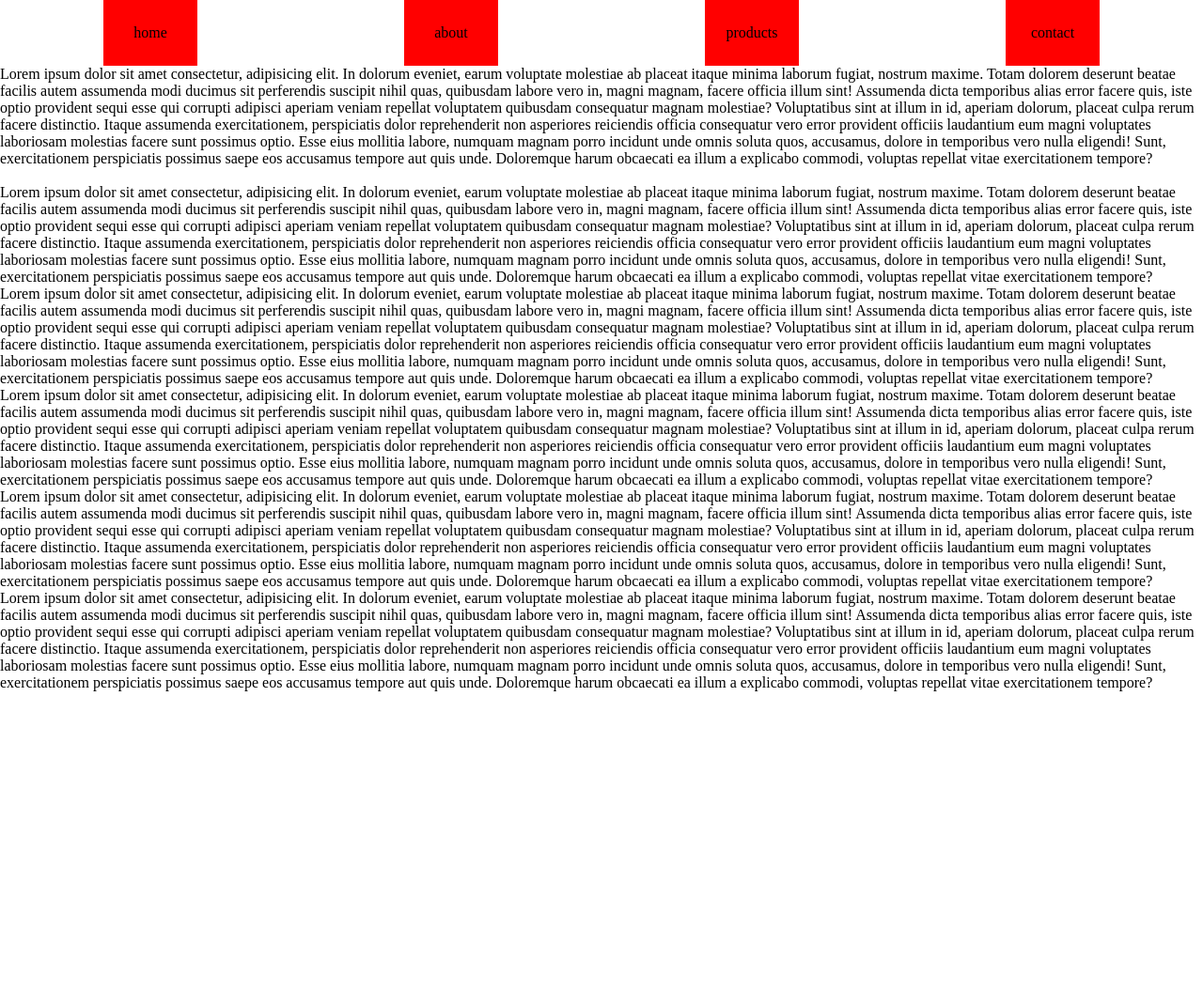
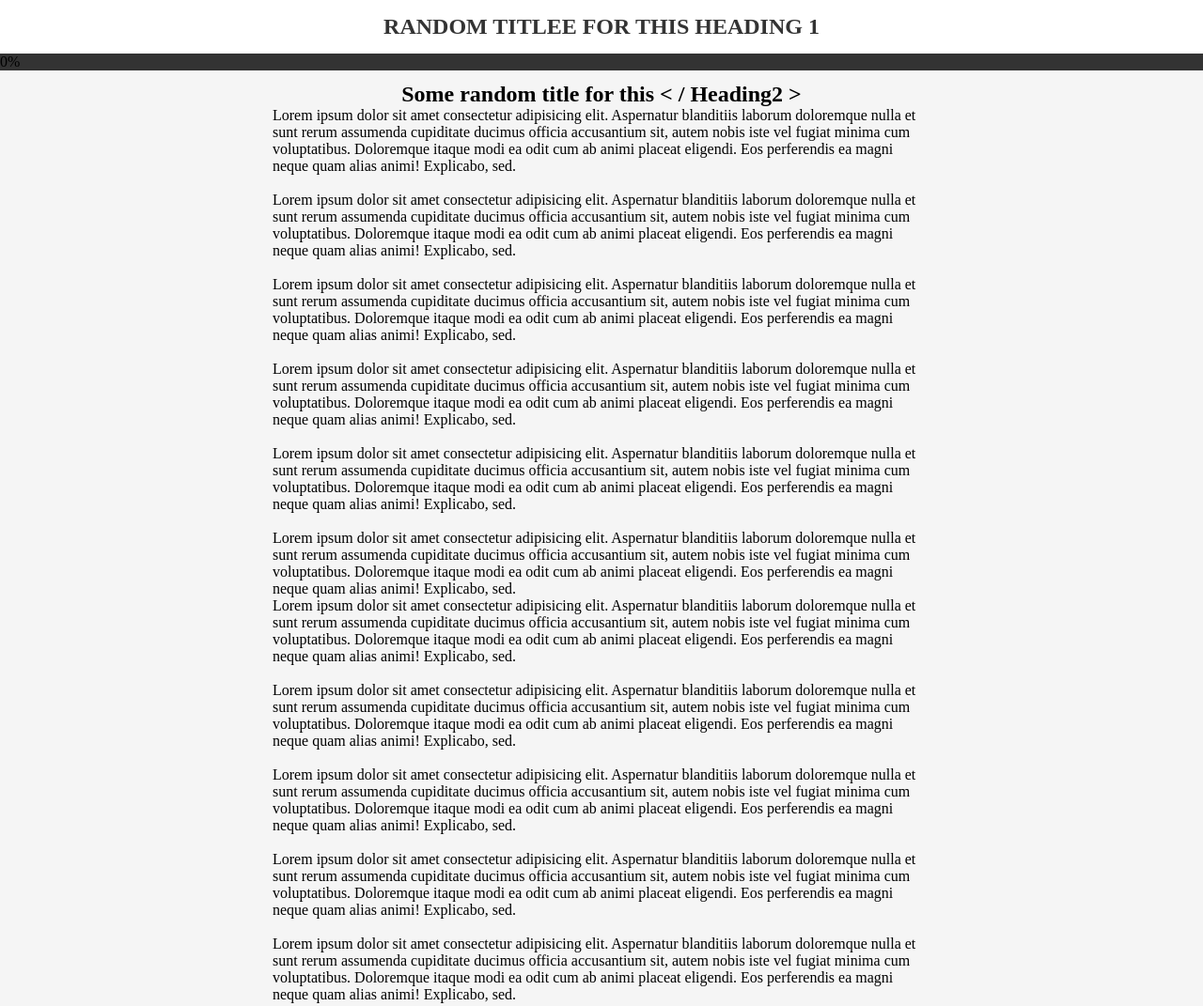
Before and after one commit to PiotrKrzaczkowski/practise-progress-bar, a plain HTML site: page index.html in a window 1280 px wide. Shown: the top 1071 px of the page at 94% size. Before the commit the page ends 800 px from the top, so only its background shows below. Drawn offline with Linux system fonts and the light colour scheme.

Commit message:
js logic added

```diff
--- a/index.html
+++ b/index.html
@@ -9,136 +9,283 @@
   </head>
   <body>
     <header>
-      <nav>
-        <ul>
-          <li>home</li>
-          <li>about</li>
-          <li>products</li>
-          <li>contact</li>
-        </ul>
-        <div class="bar"></div>
-      </nav>
+      <h1>Random titlee for this Heading 1</h1>
+      <div class="progress-bar">
+        <div class="progress-bar-inner">0%</div>
+      </div>
     </header>
-    <main>
-      <section>
+    <article>
+      <h2>Some random title for this < / Heading2 ></h2>
       <p>
-          Lorem ipsum dolor sit amet consectetur, adipisicing elit. In dolorum
-          eveniet, earum voluptate molestiae ab placeat itaque minima laborum
-          fugiat, nostrum maxime. Totam dolorem deserunt beatae facilis autem
-          assumenda modi ducimus sit perferendis suscipit nihil quas, quibusdam
-          labore vero in, magni magnam, facere officia illum sint! Assumenda
-          dicta temporibus alias error facere quis, iste optio provident sequi
-          esse qui corrupti adipisci aperiam veniam repellat voluptatem
-          quibusdam consequatur magnam molestiae? Voluptatibus sint at illum in
-          id, aperiam dolorum, placeat culpa rerum facere distinctio. Itaque
-          assumenda exercitationem, perspiciatis dolor reprehenderit non
-          asperiores reiciendis officia consequatur vero error provident
-          officiis laudantium eum magni voluptates laboriosam molestias facere
-          sunt possimus optio. Esse eius mollitia labore, numquam magnam porro
-          incidunt unde omnis soluta quos, accusamus, dolore in temporibus vero
-          nulla eligendi! Sunt, exercitationem perspiciatis possimus saepe eos
-          accusamus tempore aut quis unde. Doloremque harum obcaecati ea illum a
-          explicabo commodi, voluptas repellat vitae exercitationem tempore?
+        Lorem ipsum dolor sit amet consectetur adipisicing elit. Aspernatur
+        blanditiis laborum doloremque nulla et sunt rerum assumenda cupiditate
+        ducimus officia accusantium sit, autem nobis iste vel fugiat minima cum
+        voluptatibus. Doloremque itaque modi ea odit cum ab animi placeat
+        eligendi. Eos perferendis ea magni neque quam alias animi! Explicabo,
+        sed.
       </p>
       <br />
       <p>
-          Lorem ipsum dolor sit amet consectetur, adipisicing elit. In dolorum
-          eveniet, earum voluptate molestiae ab placeat itaque minima laborum
-          fugiat, nostrum maxime. Totam dolorem deserunt beatae facilis autem
-          assumenda modi ducimus sit perferendis suscipit nihil quas, quibusdam
-          labore vero in, magni magnam, facere officia illum sint! Assumenda
-          dicta temporibus alias error facere quis, iste optio provident sequi
-          esse qui corrupti adipisci aperiam veniam repellat voluptatem
-          quibusdam consequatur magnam molestiae? Voluptatibus sint at illum in
-          id, aperiam dolorum, placeat culpa rerum facere distinctio. Itaque
-          assumenda exercitationem, perspiciatis dolor reprehenderit non
-          asperiores reiciendis officia consequatur vero error provident
-          officiis laudantium eum magni voluptates laboriosam molestias facere
-          sunt possimus optio. Esse eius mollitia labore, numquam magnam porro
-          incidunt unde omnis soluta quos, accusamus, dolore in temporibus vero
-          nulla eligendi! Sunt, exercitationem perspiciatis possimus saepe eos
-          accusamus tempore aut quis unde. Doloremque harum obcaecati ea illum a
-          explicabo commodi, voluptas repellat vitae exercitationem tempore?
+        Lorem ipsum dolor sit amet consectetur adipisicing elit. Aspernatur
+        blanditiis laborum doloremque nulla et sunt rerum assumenda cupiditate
+        ducimus officia accusantium sit, autem nobis iste vel fugiat minima cum
+        voluptatibus. Doloremque itaque modi ea odit cum ab animi placeat
+        eligendi. Eos perferendis ea magni neque quam alias animi! Explicabo,
+        sed.
+      </p>
+      <br />
+      <p>
+        Lorem ipsum dolor sit amet consectetur adipisicing elit. Aspernatur
+        blanditiis laborum doloremque nulla et sunt rerum assumenda cupiditate
+        ducimus officia accusantium sit, autem nobis iste vel fugiat minima cum
+        voluptatibus. Doloremque itaque modi ea odit cum ab animi placeat
+        eligendi. Eos perferendis ea magni neque quam alias animi! Explicabo,
+        sed.
+      </p>
+      <br />
+      <p>
+        Lorem ipsum dolor sit amet consectetur adipisicing elit. Aspernatur
+        blanditiis laborum doloremque nulla et sunt rerum assumenda cupiditate
+        ducimus officia accusantium sit, autem nobis iste vel fugiat minima cum
+        voluptatibus. Doloremque itaque modi ea odit cum ab animi placeat
+        eligendi. Eos perferendis ea magni neque quam alias animi! Explicabo,
+        sed.
+      </p>
+      <br />
+      <p>
+        Lorem ipsum dolor sit amet consectetur adipisicing elit. Aspernatur
+        blanditiis laborum doloremque nulla et sunt rerum assumenda cupiditate
+        ducimus officia accusantium sit, autem nobis iste vel fugiat minima cum
+        voluptatibus. Doloremque itaque modi ea odit cum ab animi placeat
+        eligendi. Eos perferendis ea magni neque quam alias animi! Explicabo,
+        sed.
+      </p>
+      <br />
+      <p>
+        Lorem ipsum dolor sit amet consectetur adipisicing elit. Aspernatur
+        blanditiis laborum doloremque nulla et sunt rerum assumenda cupiditate
+        ducimus officia accusantium sit, autem nobis iste vel fugiat minima cum
+        voluptatibus. Doloremque itaque modi ea odit cum ab animi placeat
+        eligendi. Eos perferendis ea magni neque quam alias animi! Explicabo,
+        sed.
       </p>
       <p>
-          Lorem ipsum dolor sit amet consectetur, adipisicing elit. In dolorum
-          eveniet, earum voluptate molestiae ab placeat itaque minima laborum
-          fugiat, nostrum maxime. Totam dolorem deserunt beatae facilis autem
-          assumenda modi ducimus sit perferendis suscipit nihil quas, quibusdam
-          labore vero in, magni magnam, facere officia illum sint! Assumenda
-          dicta temporibus alias error facere quis, iste optio provident sequi
-          esse qui corrupti adipisci aperiam veniam repellat voluptatem
-          quibusdam consequatur magnam molestiae? Voluptatibus sint at illum in
-          id, aperiam dolorum, placeat culpa rerum facere distinctio. Itaque
-          assumenda exercitationem, perspiciatis dolor reprehenderit non
-          asperiores reiciendis officia consequatur vero error provident
-          officiis laudantium eum magni voluptates laboriosam molestias facere
-          sunt possimus optio. Esse eius mollitia labore, numquam magnam porro
-          incidunt unde omnis soluta quos, accusamus, dolore in temporibus vero
-          nulla eligendi! Sunt, exercitationem perspiciatis possimus saepe eos
-          accusamus tempore aut quis unde. Doloremque harum obcaecati ea illum a
-          explicabo commodi, voluptas repellat vitae exercitationem tempore?
+        Lorem ipsum dolor sit amet consectetur adipisicing elit. Aspernatur
+        blanditiis laborum doloremque nulla et sunt rerum assumenda cupiditate
+        ducimus officia accusantium sit, autem nobis iste vel fugiat minima cum
+        voluptatibus. Doloremque itaque modi ea odit cum ab animi placeat
+        eligendi. Eos perferendis ea magni neque quam alias animi! Explicabo,
+        sed.
       </p>
+      <br />
       <p>
-          Lorem ipsum dolor sit amet consectetur, adipisicing elit. In dolorum
-          eveniet, earum voluptate molestiae ab placeat itaque minima laborum
-          fugiat, nostrum maxime. Totam dolorem deserunt beatae facilis autem
-          assumenda modi ducimus sit perferendis suscipit nihil quas, quibusdam
-          labore vero in, magni magnam, facere officia illum sint! Assumenda
-          dicta temporibus alias error facere quis, iste optio provident sequi
-          esse qui corrupti adipisci aperiam veniam repellat voluptatem
-          quibusdam consequatur magnam molestiae? Voluptatibus sint at illum in
-          id, aperiam dolorum, placeat culpa rerum facere distinctio. Itaque
-          assumenda exercitationem, perspiciatis dolor reprehenderit non
-          asperiores reiciendis officia consequatur vero error provident
-          officiis laudantium eum magni voluptates laboriosam molestias facere
-          sunt possimus optio. Esse eius mollitia labore, numquam magnam porro
-          incidunt unde omnis soluta quos, accusamus, dolore in temporibus vero
-          nulla eligendi! Sunt, exercitationem perspiciatis possimus saepe eos
-          accusamus tempore aut quis unde. Doloremque harum obcaecati ea illum a
-          explicabo commodi, voluptas repellat vitae exercitationem tempore?
+        Lorem ipsum dolor sit amet consectetur adipisicing elit. Aspernatur
+        blanditiis laborum doloremque nulla et sunt rerum assumenda cupiditate
+        ducimus officia accusantium sit, autem nobis iste vel fugiat minima cum
+        voluptatibus. Doloremque itaque modi ea odit cum ab animi placeat
+        eligendi. Eos perferendis ea magni neque quam alias animi! Explicabo,
+        sed.
       </p>
+      <br />
       <p>
-          Lorem ipsum dolor sit amet consectetur, adipisicing elit. In dolorum
-          eveniet, earum voluptate molestiae ab placeat itaque minima laborum
-          fugiat, nostrum maxime. Totam dolorem deserunt beatae facilis autem
-          assumenda modi ducimus sit perferendis suscipit nihil quas, quibusdam
-          labore vero in, magni magnam, facere officia illum sint! Assumenda
-          dicta temporibus alias error facere quis, iste optio provident sequi
-          esse qui corrupti adipisci aperiam veniam repellat voluptatem
-          quibusdam consequatur magnam molestiae? Voluptatibus sint at illum in
-          id, aperiam dolorum, placeat culpa rerum facere distinctio. Itaque
-          assumenda exercitationem, perspiciatis dolor reprehenderit non
-          asperiores reiciendis officia consequatur vero error provident
-          officiis laudantium eum magni voluptates laboriosam molestias facere
-          sunt possimus optio. Esse eius mollitia labore, numquam magnam porro
-          incidunt unde omnis soluta quos, accusamus, dolore in temporibus vero
-          nulla eligendi! Sunt, exercitationem perspiciatis possimus saepe eos
-          accusamus tempore aut quis unde. Doloremque harum obcaecati ea illum a
-          explicabo commodi, voluptas repellat vitae exercitationem tempore?
+        Lorem ipsum dolor sit amet consectetur adipisicing elit. Aspernatur
+        blanditiis laborum doloremque nulla et sunt rerum assumenda cupiditate
+        ducimus officia accusantium sit, autem nobis iste vel fugiat minima cum
+        voluptatibus. Doloremque itaque modi ea odit cum ab animi placeat
+        eligendi. Eos perferendis ea magni neque quam alias animi! Explicabo,
+        sed.
       </p>
+      <br />
       <p>
-          Lorem ipsum dolor sit amet consectetur, adipisicing elit. In dolorum
-          eveniet, earum voluptate molestiae ab placeat itaque minima laborum
-          fugiat, nostrum maxime. Totam dolorem deserunt beatae facilis autem
-          assumenda modi ducimus sit perferendis suscipit nihil quas, quibusdam
-          labore vero in, magni magnam, facere officia illum sint! Assumenda
-          dicta temporibus alias error facere quis, iste optio provident sequi
-          esse qui corrupti adipisci aperiam veniam repellat voluptatem
-          quibusdam consequatur magnam molestiae? Voluptatibus sint at illum in
-          id, aperiam dolorum, placeat culpa rerum facere distinctio. Itaque
-          assumenda exercitationem, perspiciatis dolor reprehenderit non
-          asperiores reiciendis officia consequatur vero error provident
-          officiis laudantium eum magni voluptates laboriosam molestias facere
-          sunt possimus optio. Esse eius mollitia labore, numquam magnam porro
-          incidunt unde omnis soluta quos, accusamus, dolore in temporibus vero
-          nulla eligendi! Sunt, exercitationem perspiciatis possimus saepe eos
-          accusamus tempore aut quis unde. Doloremque harum obcaecati ea illum a
-          explicabo commodi, voluptas repellat vitae exercitationem tempore?
+        Lorem ipsum dolor sit amet consectetur adipisicing elit. Aspernatur
+        blanditiis laborum doloremque nulla et sunt rerum assumenda cupiditate
+        ducimus officia accusantium sit, autem nobis iste vel fugiat minima cum
+        voluptatibus. Doloremque itaque modi ea odit cum ab animi placeat
+        eligendi. Eos perferendis ea magni neque quam alias animi! Explicabo,
+        sed.
       </p>
-      </section>
-    </main>
-
+      <br />
+      <p>
+        Lorem ipsum dolor sit amet consectetur adipisicing elit. Aspernatur
+        blanditiis laborum doloremque nulla et sunt rerum assumenda cupiditate
+        ducimus officia accusantium sit, autem nobis iste vel fugiat minima cum
+        voluptatibus. Doloremque itaque modi ea odit cum ab animi placeat
+        eligendi. Eos perferendis ea magni neque quam alias animi! Explicabo,
+        sed.
+      </p>
+      <br />
+      <p>
+        Lorem ipsum dolor sit amet consectetur adipisicing elit. Aspernatur
+        blanditiis laborum doloremque nulla et sunt rerum assumenda cupiditate
+        ducimus officia accusantium sit, autem nobis iste vel fugiat minima cum
+        voluptatibus. Doloremque itaque modi ea odit cum ab animi placeat
+        eligendi. Eos perferendis ea magni neque quam alias animi! Explicabo,
+        sed.
+      </p>
+      <br />
+      <p>
+        Lorem ipsum dolor sit amet consectetur adipisicing elit. Aspernatur
+        blanditiis laborum doloremque nulla et sunt rerum assumenda cupiditate
+        ducimus officia accusantium sit, autem nobis iste vel fugiat minima cum
+        voluptatibus. Doloremque itaque modi ea odit cum ab animi placeat
+        eligendi. Eos perferendis ea magni neque quam alias animi! Explicabo,
+        sed.
+      </p>
+      <br />
+      <p>
+        Lorem ipsum dolor sit amet consectetur adipisicing elit. Aspernatur
+        blanditiis laborum doloremque nulla et sunt rerum assumenda cupiditate
+        ducimus officia accusantium sit, autem nobis iste vel fugiat minima cum
+        voluptatibus. Doloremque itaque modi ea odit cum ab animi placeat
+        eligendi. Eos perferendis ea magni neque quam alias animi! Explicabo,
+        sed.
+      </p>
+      <br />
+      <p>
+        Lorem ipsum dolor sit amet consectetur adipisicing elit. Aspernatur
+        blanditiis laborum doloremque nulla et sunt rerum assumenda cupiditate
+        ducimus officia accusantium sit, autem nobis iste vel fugiat minima cum
+        voluptatibus. Doloremque itaque modi ea odit cum ab animi placeat
+        eligendi. Eos perferendis ea magni neque quam alias animi! Explicabo,
+        sed.
+      </p>
+      <br />
+      <p>
+        Lorem ipsum dolor sit amet consectetur adipisicing elit. Aspernatur
+        blanditiis laborum doloremque nulla et sunt rerum assumenda cupiditate
+        ducimus officia accusantium sit, autem nobis iste vel fugiat minima cum
+        voluptatibus. Doloremque itaque modi ea odit cum ab animi placeat
+        eligendi. Eos perferendis ea magni neque quam alias animi! Explicabo,
+        sed.
+      </p>
+      <br />
+      <p>
+        Lorem ipsum dolor sit amet consectetur adipisicing elit. Aspernatur
+        blanditiis laborum doloremque nulla et sunt rerum assumenda cupiditate
+        ducimus officia accusantium sit, autem nobis iste vel fugiat minima cum
+        voluptatibus. Doloremque itaque modi ea odit cum ab animi placeat
+        eligendi. Eos perferendis ea magni neque quam alias animi! Explicabo,
+        sed.
+      </p>
+      <br />
+      <p>
+        Lorem ipsum dolor sit amet consectetur adipisicing elit. Aspernatur
+        blanditiis laborum doloremque nulla et sunt rerum assumenda cupiditate
+        ducimus officia accusantium sit, autem nobis iste vel fugiat minima cum
+        voluptatibus. Doloremque itaque modi ea odit cum ab animi placeat
+        eligendi. Eos perferendis ea magni neque quam alias animi! Explicabo,
+        sed.
+      </p>
+      <br />
+      <p>
+        Lorem ipsum dolor sit amet consectetur adipisicing elit. Aspernatur
+        blanditiis laborum doloremque nulla et sunt rerum assumenda cupiditate
+        ducimus officia accusantium sit, autem nobis iste vel fugiat minima cum
+        voluptatibus. Doloremque itaque modi ea odit cum ab animi placeat
+        eligendi. Eos perferendis ea magni neque quam alias animi! Explicabo,
+        sed.
+      </p>
+      <br />
+      <p>
+        Lorem ipsum dolor sit amet consectetur adipisicing elit. Aspernatur
+        blanditiis laborum doloremque nulla et sunt rerum assumenda cupiditate
+        ducimus officia accusantium sit, autem nobis iste vel fugiat minima cum
+        voluptatibus. Doloremque itaque modi ea odit cum ab animi placeat
+        eligendi. Eos perferendis ea magni neque quam alias animi! Explicabo,
+        sed.
+      </p>
+      <br />
+      <p>
+        Lorem ipsum dolor sit amet consectetur adipisicing elit. Aspernatur
+        blanditiis laborum doloremque nulla et sunt rerum assumenda cupiditate
+        ducimus officia accusantium sit, autem nobis iste vel fugiat minima cum
+        voluptatibus. Doloremque itaque modi ea odit cum ab animi placeat
+        eligendi. Eos perferendis ea magni neque quam alias animi! Explicabo,
+        sed.
+      </p>
+      <br />
+      <p>
+        Lorem ipsum dolor sit amet consectetur adipisicing elit. Aspernatur
+        blanditiis laborum doloremque nulla et sunt rerum assumenda cupiditate
+        ducimus officia accusantium sit, autem nobis iste vel fugiat minima cum
+        voluptatibus. Doloremque itaque modi ea odit cum ab animi placeat
+        eligendi. Eos perferendis ea magni neque quam alias animi! Explicabo,
+        sed.
+      </p>
+      <br />
+      <p>
+        Lorem ipsum dolor sit amet consectetur adipisicing elit. Aspernatur
+        blanditiis laborum doloremque nulla et sunt rerum assumenda cupiditate
+        ducimus officia accusantium sit, autem nobis iste vel fugiat minima cum
+        voluptatibus. Doloremque itaque modi ea odit cum ab animi placeat
+        eligendi. Eos perferendis ea magni neque quam alias animi! Explicabo,
+        sed.
+      </p>
+      <br />
+      <p>
+        Lorem ipsum dolor sit amet consectetur adipisicing elit. Aspernatur
+        blanditiis laborum doloremque nulla et sunt rerum assumenda cupiditate
+        ducimus officia accusantium sit, autem nobis iste vel fugiat minima cum
+        voluptatibus. Doloremque itaque modi ea odit cum ab animi placeat
+        eligendi. Eos perferendis ea magni neque quam alias animi! Explicabo,
+        sed.
+      </p>
+      <br />
+      <p>
+        Lorem ipsum dolor sit amet consectetur adipisicing elit. Aspernatur
+        blanditiis laborum doloremque nulla et sunt rerum assumenda cupiditate
+        ducimus officia accusantium sit, autem nobis iste vel fugiat minima cum
+        voluptatibus. Doloremque itaque modi ea odit cum ab animi placeat
+        eligendi. Eos perferendis ea magni neque quam alias animi! Explicabo,
+        sed.
+      </p>
+      <br />
+      <p>
+        Lorem ipsum dolor sit amet consectetur adipisicing elit. Aspernatur
+        blanditiis laborum doloremque nulla et sunt rerum assumenda cupiditate
+        ducimus officia accusantium sit, autem nobis iste vel fugiat minima cum
+        voluptatibus. Doloremque itaque modi ea odit cum ab animi placeat
+        eligendi. Eos perferendis ea magni neque quam alias animi! Explicabo,
+        sed.
+      </p>
+      <br />
+      <p>
+        Lorem ipsum dolor sit amet consectetur adipisicing elit. Aspernatur
+        blanditiis laborum doloremque nulla et sunt rerum assumenda cupiditate
+        ducimus officia accusantium sit, autem nobis iste vel fugiat minima cum
+        voluptatibus. Doloremque itaque modi ea odit cum ab animi placeat
+        eligendi. Eos perferendis ea magni neque quam alias animi! Explicabo,
+        sed.
+      </p>
+      <br />
+      <p>
+        Lorem ipsum dolor sit amet consectetur adipisicing elit. Aspernatur
+        blanditiis laborum doloremque nulla et sunt rerum assumenda cupiditate
+        ducimus officia accusantium sit, autem nobis iste vel fugiat minima cum
+        voluptatibus. Doloremque itaque modi ea odit cum ab animi placeat
+        eligendi. Eos perferendis ea magni neque quam alias animi! Explicabo,
+        sed.
+      </p>
+      <br />
+      <p>
+        Lorem ipsum dolor sit amet consectetur adipisicing elit. Aspernatur
+        blanditiis laborum doloremque nulla et sunt rerum assumenda cupiditate
+        ducimus officia accusantium sit, autem nobis iste vel fugiat minima cum
+        voluptatibus. Doloremque itaque modi ea odit cum ab animi placeat
+        eligendi. Eos perferendis ea magni neque quam alias animi! Explicabo,
+        sed.
+      </p>
+      <br />
+      <p>
+        Lorem ipsum dolor sit amet consectetur adipisicing elit. Aspernatur
+        blanditiis laborum doloremque nulla et sunt rerum assumenda cupiditate
+        ducimus officia accusantium sit, autem nobis iste vel fugiat minima cum
+        voluptatibus. Doloremque itaque modi ea odit cum ab animi placeat
+        eligendi. Eos perferendis ea magni neque quam alias animi! Explicabo,
+        sed.
+      </p>
+      <br />
+    </article>
     <script src="./main.js"></script>
   </body>
 </html>
--- a/style.css
+++ b/style.css
@@ -6,26 +6,40 @@
 body {
   width: 100%;
   min-height: 100vh;
+  background-color: whitesmoke;
 }
 header {
+  position: sticky;
+  background-color: white;
+  top: 0;
+  padding: 15px;
+  text-align: center;
+}
+header h1 {
+  color: #333;
+  font-size: 1.5rem;
+  text-transform: uppercase;
+  font-weight: 700;
+}
+.progress-bar {
+  position: absolute;
+  top: 100%;
+  left: 0;
   width: 100%;
-  height: 70px;
+  background-color: #333;
+}
+.progress-bar-inner {
   position: relative;
+  width: 0%;
+  padding: 0px;
+  background-color: yellow;
 }
-nav {
-  width: 100%;
-  height: 70px;
-  position: fixed;
+article {
+  max-width: 700px;
+  margin: 0 auto;
+  text-align: center;
+  margin-top: 30px;
 }
-ul {
-  width: 100%;
-  justify-content: space-around;
-  list-style: none;
-  display: flex;
+p {
+  text-align: start;
 }
-li {
-  line-height: 70px;
-  width: 100px;
-  text-align: center;
-  background-color: red;
-}
```
Also changed, not shown: main.js (+14 -0 lines). Lines whose indentation alone changed are shown as unchanged.
